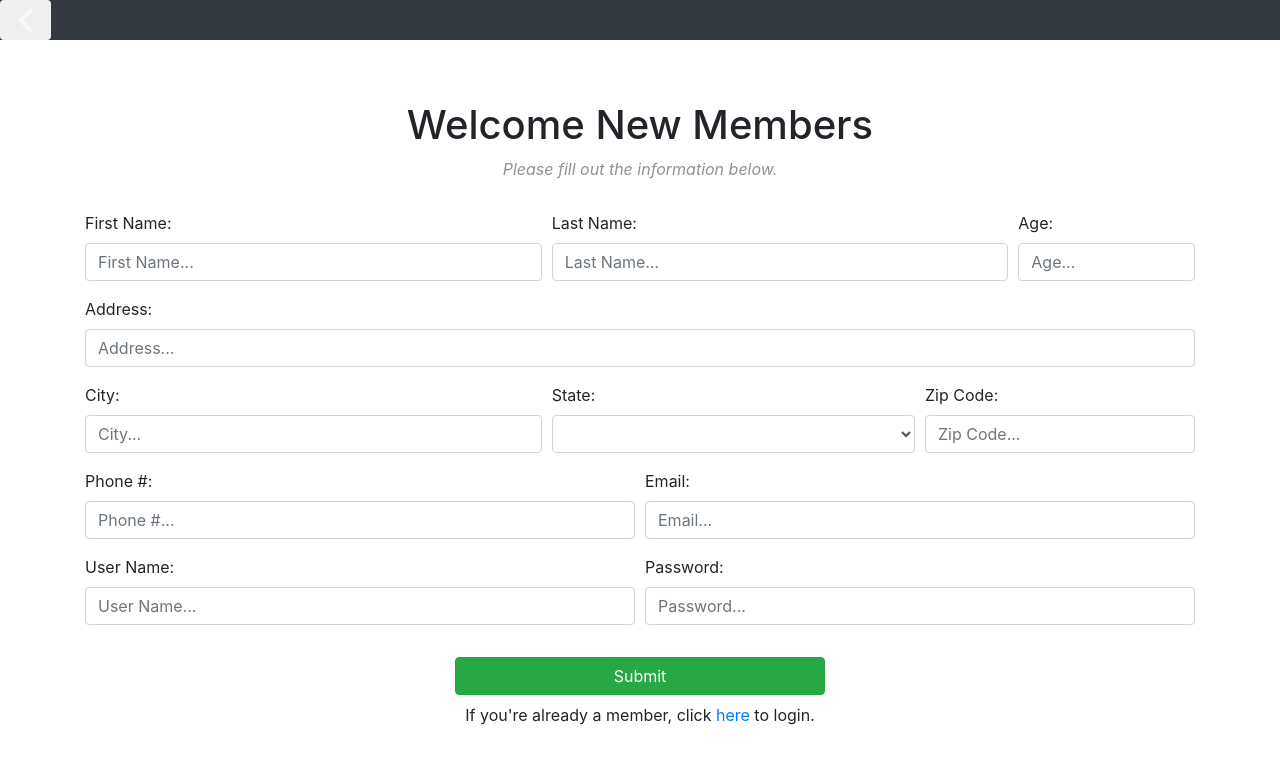
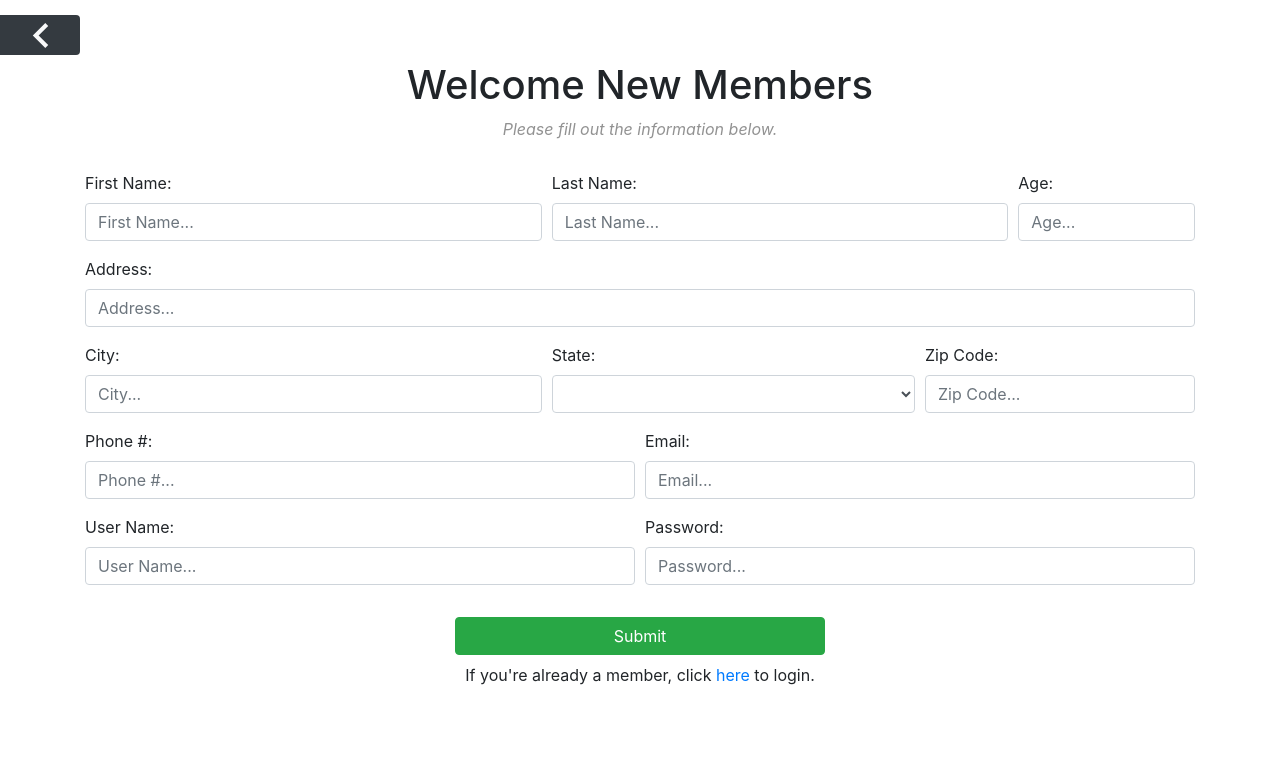
Before and after one commit to stanlon/grocery_store, a plain HTML site: page guest_signup.html in a window 1280 px wide. Drawn offline with Linux system fonts and the light colour scheme.

Commit message:
Added styles for back arrow button on guest_signup and members_login pages.

```diff
--- a/css/styles.css
+++ b/css/styles.css
@@ -9,7 +9,7 @@ Landing Page
 *************************/
 #wrapper {
   width: 100%;
-  height: 100vh;
+  height: 90vh;
 }
 
 #landing.container,
@@ -71,6 +71,21 @@ Landing Page
   margin-top: 45px;
   padding-left: 60px;
   padding-right: 60px;
+}
+
+/*************************
+Member Login Page
+*************************/
+.backBtn {
+  width: 80px;
+  position: fixed;
+  border-radius: 0 10px 10px 0;
+  top: 15px;
+}
+
+.backBtn button, .backBtn a {
+  width: 100%;
+  background-color: inherit;
 }
 
 /*************************
```
